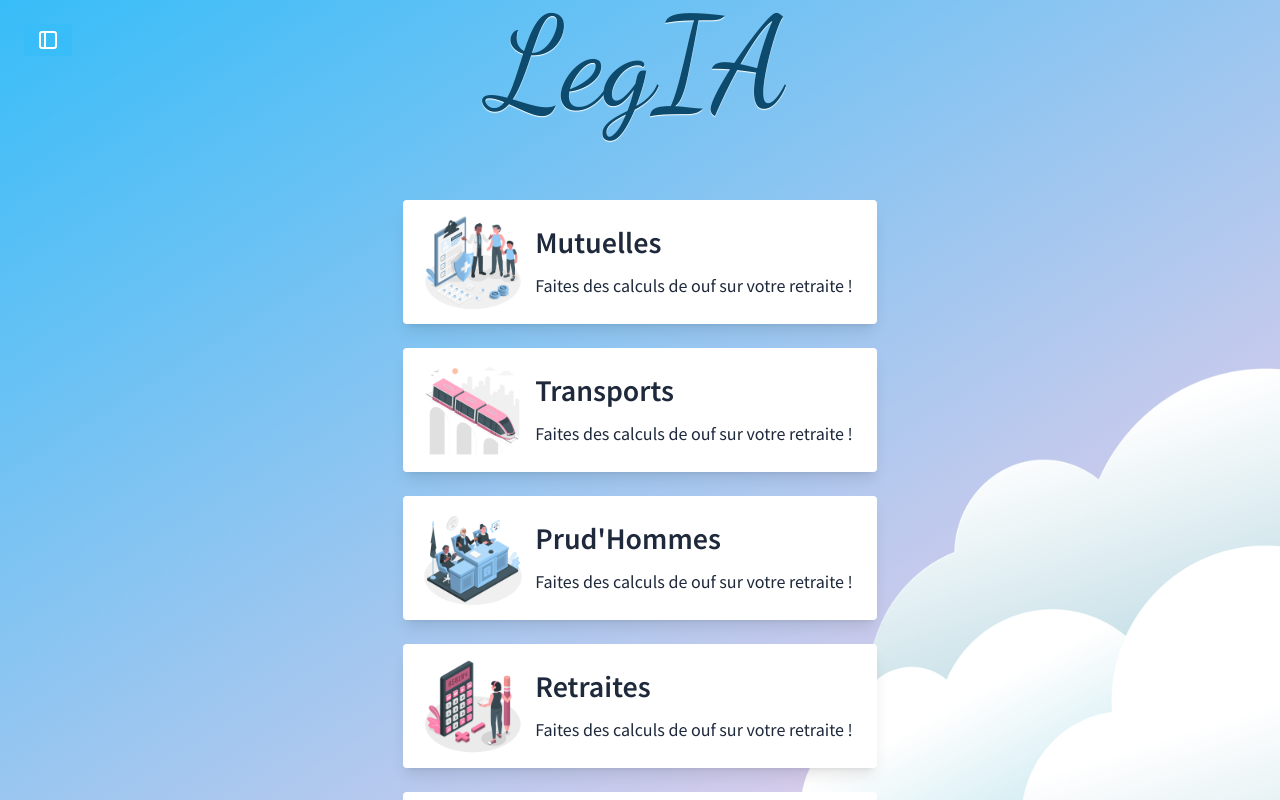
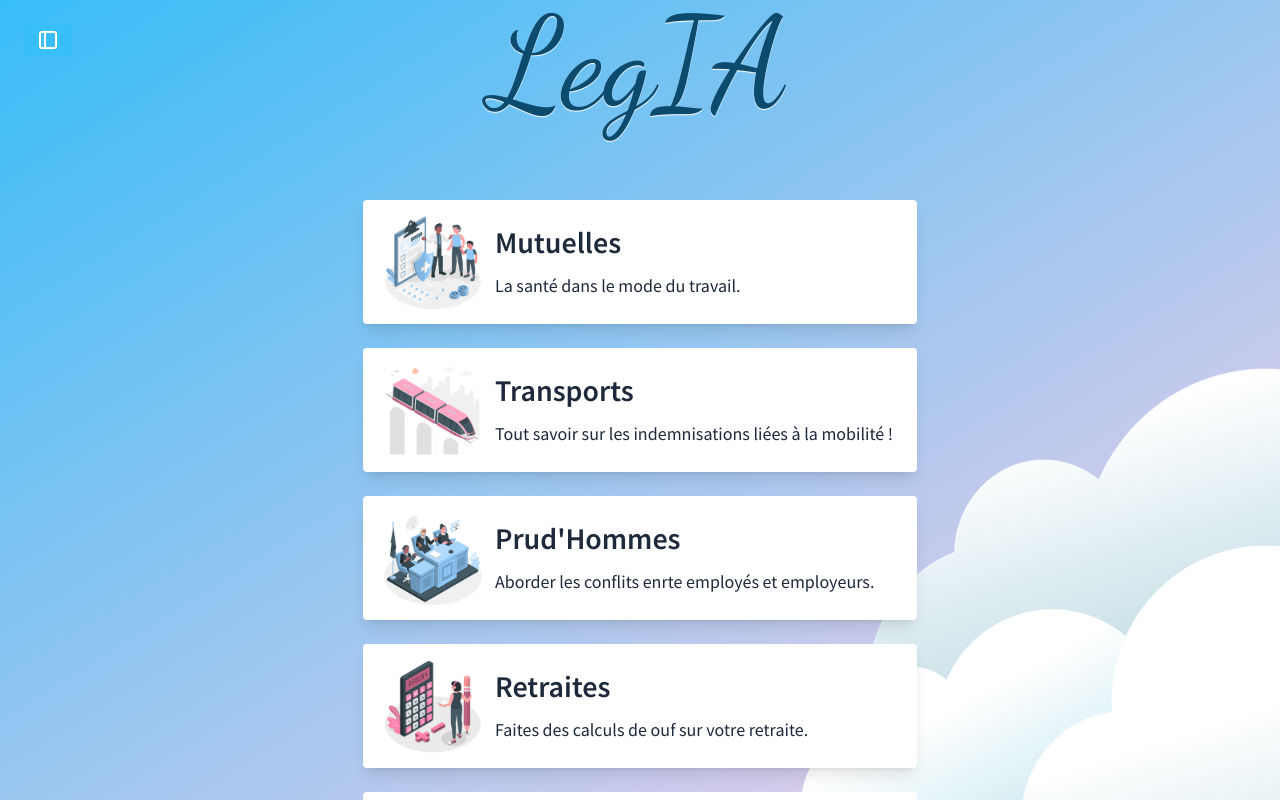
Before and after one commit to SocialGouv/legia, a Next.js app: page / in a window 1280 px wide. Built offline with nearby package versions, Linux system fonts and the light colour scheme.

Commit message:
fix: themes descriptions

```diff
--- a/src/app/layout.tsx
+++ b/src/app/layout.tsx
@@ -1,5 +1,4 @@
 import Menu from "@/components/menu"
-// import Footer from "@/components/footer"
 import localFont from "next/font/local"
 
 import "../../node_modules/github-markdown-css/github-markdown-light.css"
@@ -65,7 +64,6 @@ const Layout = ({ children }: { children: React.ReactNode }) => {
         <ThreadsProvider>
           <Menu />
           {children}
-          {/* <Footer /> */}
         </ThreadsProvider>
       </body>
     </html>
--- a/src/components/themes.tsx
+++ b/src/components/themes.tsx
@@ -6,7 +6,7 @@ const Themes = () => (
       <div className="tile insurance">
         <div className="text">
           <h2>Mutuelles</h2>
-          <div>Faites des calculs de ouf sur votre retraite !</div>
+          <div>La santé dans le mode du travail.</div>
         </div>
       </div>
     </li>
@@ -14,7 +14,7 @@ const Themes = () => (
       <div className="tile train">
         <div className="text">
           <h2>Transports</h2>
-          <div>Faites des calculs de ouf sur votre retraite !</div>
+          <div>Tout savoir sur les indemnisations liées à la mobilité !</div>
         </div>
       </div>
     </li>
@@ -22,7 +22,7 @@ const Themes = () => (
       <div className="tile court">
         <div className="text">
           <h2>Prud&apos;Hommes</h2>
-          <div>Faites des calculs de ouf sur votre retraite !</div>
+          <div>Aborder les conflits enrte employés et employeurs.</div>
         </div>
       </div>
     </li>
@@ -31,7 +31,7 @@ const Themes = () => (
         <div className="tile retirement">
           <div className="text">
             <h2>Retraites</h2>
-            <div>Faites des calculs de ouf sur votre retraite !</div>
+            <div>Faites des calculs de ouf sur votre retraite.</div>
           </div>
         </div>
       </Link>
@@ -40,7 +40,7 @@ const Themes = () => (
       <div className="tile education">
         <div className="text">
           <h2>Formations</h2>
-          <div>Faites des calculs de ouf sur votre retraite !</div>
+          <div>Le droit à la formation, comment ca marche ?</div>
         </div>
       </div>
     </li>
```
